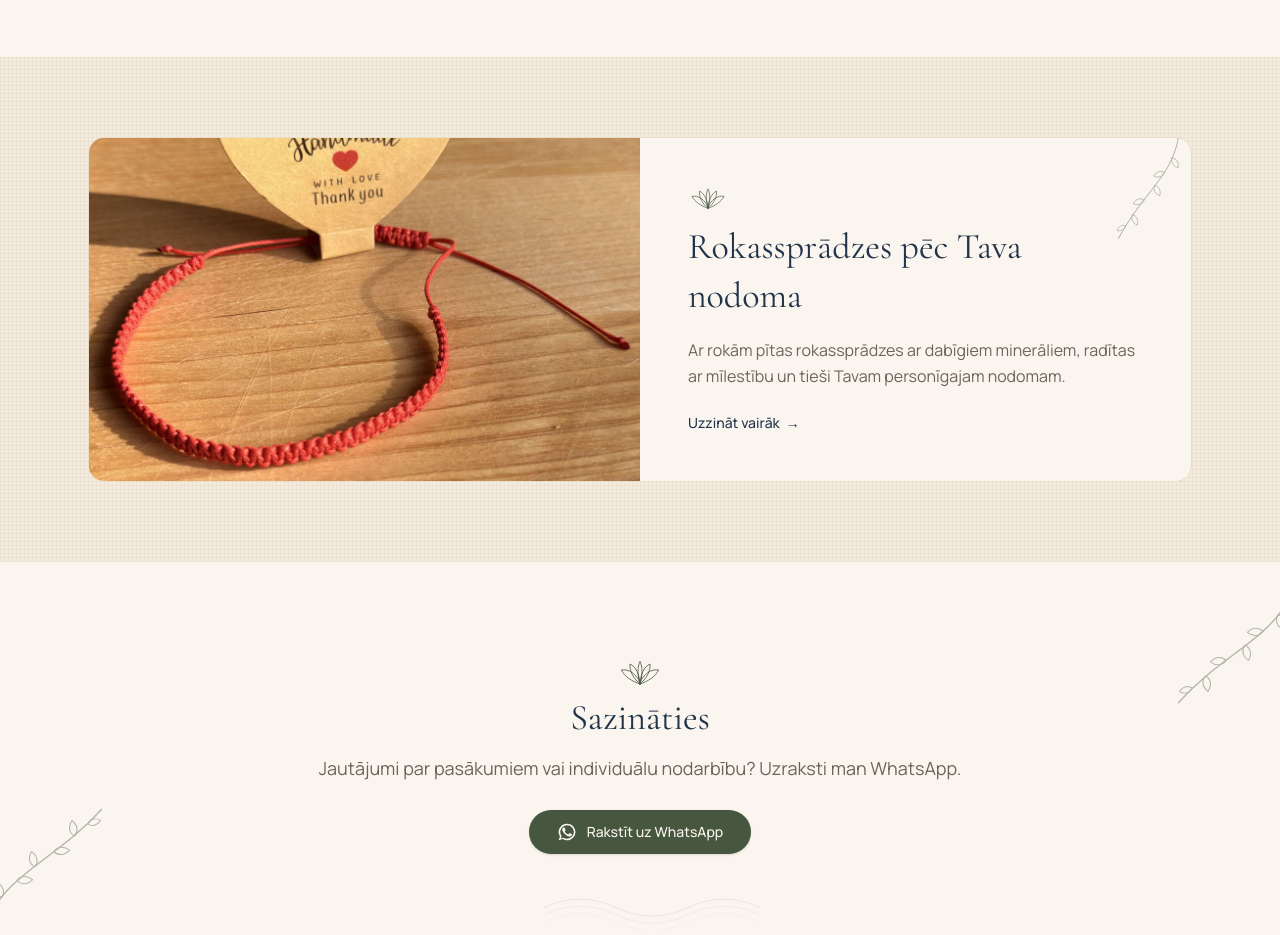
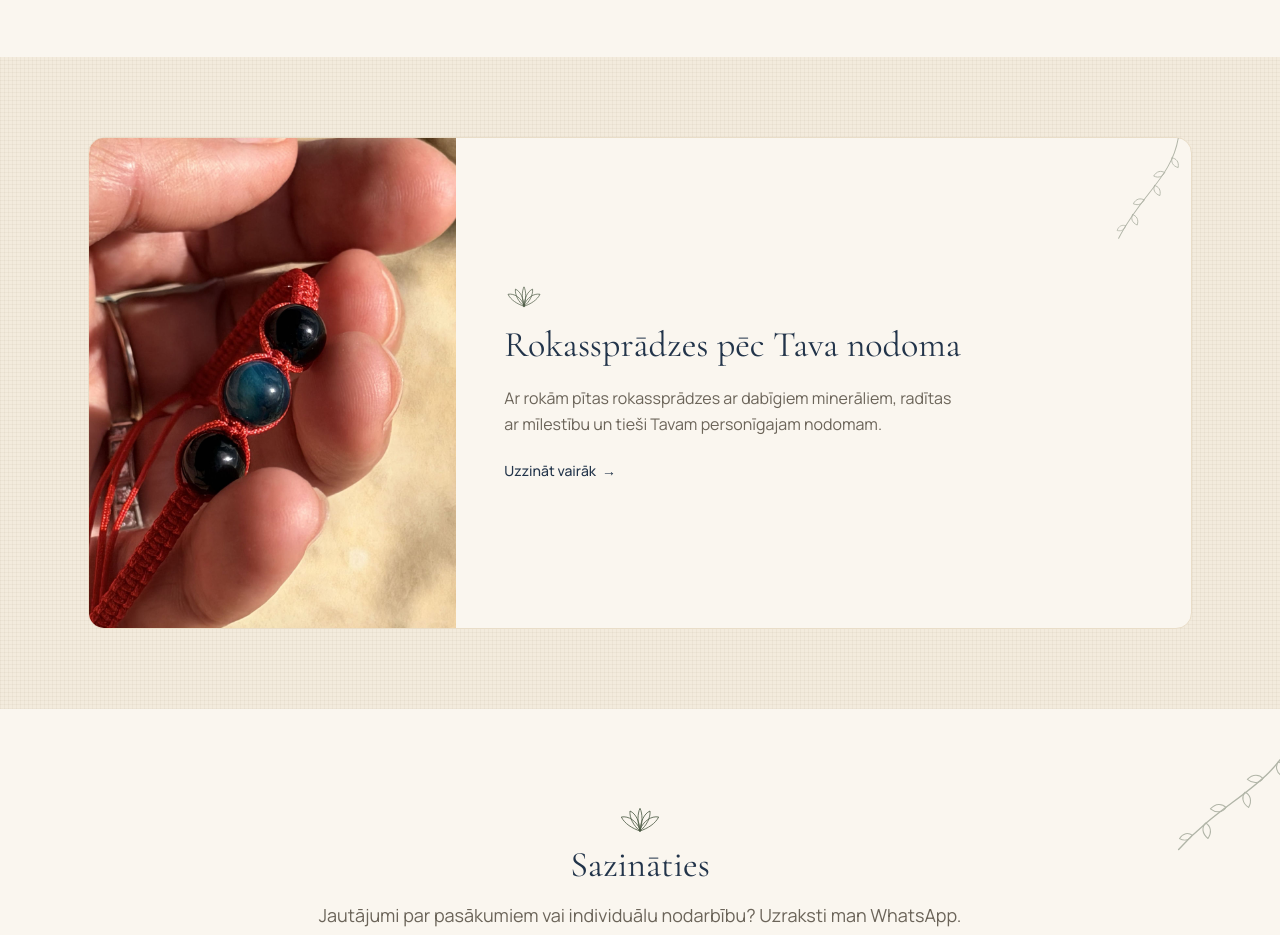
Before and after one commit to 64NiK/marinatree, a Next.js app: page /lv in a window 1280 px wide. Shown: the part 3560-4495 px from the top of the page. Built offline with nearby package versions, Linux system fonts and the light colour scheme.

Commit message:
Bracelets teaser: blue-black bracelet photo in a narrower, taller slot (stones visible, zoomed out)
Co-Authored-By: Claude Opus 4.8 <noreply@anthropic.com>

```diff
--- a/app/[lang]/page.tsx
+++ b/app/[lang]/page.tsx
@@ -264,13 +264,13 @@ export default async function Home({ params }: PageProps<"/[lang]">) {
       <section id="bracelets" className="linen scroll-mt-20 bg-sand py-16 lg:py-20">
         <div className="mx-auto max-w-6xl px-6">
           <Link href={`/${lang}/bracelets`} className="group block">
-            <article className="grid overflow-hidden rounded-2xl border border-sand-deep bg-cream transition-shadow hover:shadow-lg hover:shadow-sand-deep/40 md:grid-cols-2">
-              <div className="relative aspect-[16/11] md:aspect-auto">
+            <article className="grid overflow-hidden rounded-2xl border border-sand-deep bg-cream transition-shadow hover:shadow-lg hover:shadow-sand-deep/40 md:grid-cols-[0.5fr_1fr]">
+              <div className="relative aspect-[4/5] md:aspect-[3/4]">
                 <Image
-                  src="/photos/bracelets/handmade.jpg"
+                  src="/photos/bracelets/blue-black.jpg"
                   alt={t.bracelets.heading}
                   fill
-                  sizes="(min-width: 768px) 50vw, 100vw"
+                  sizes="(min-width: 768px) 34vw, 100vw"
                   className="object-cover object-center transition-transform duration-500 group-hover:scale-105"
                 />
               </div>
```
